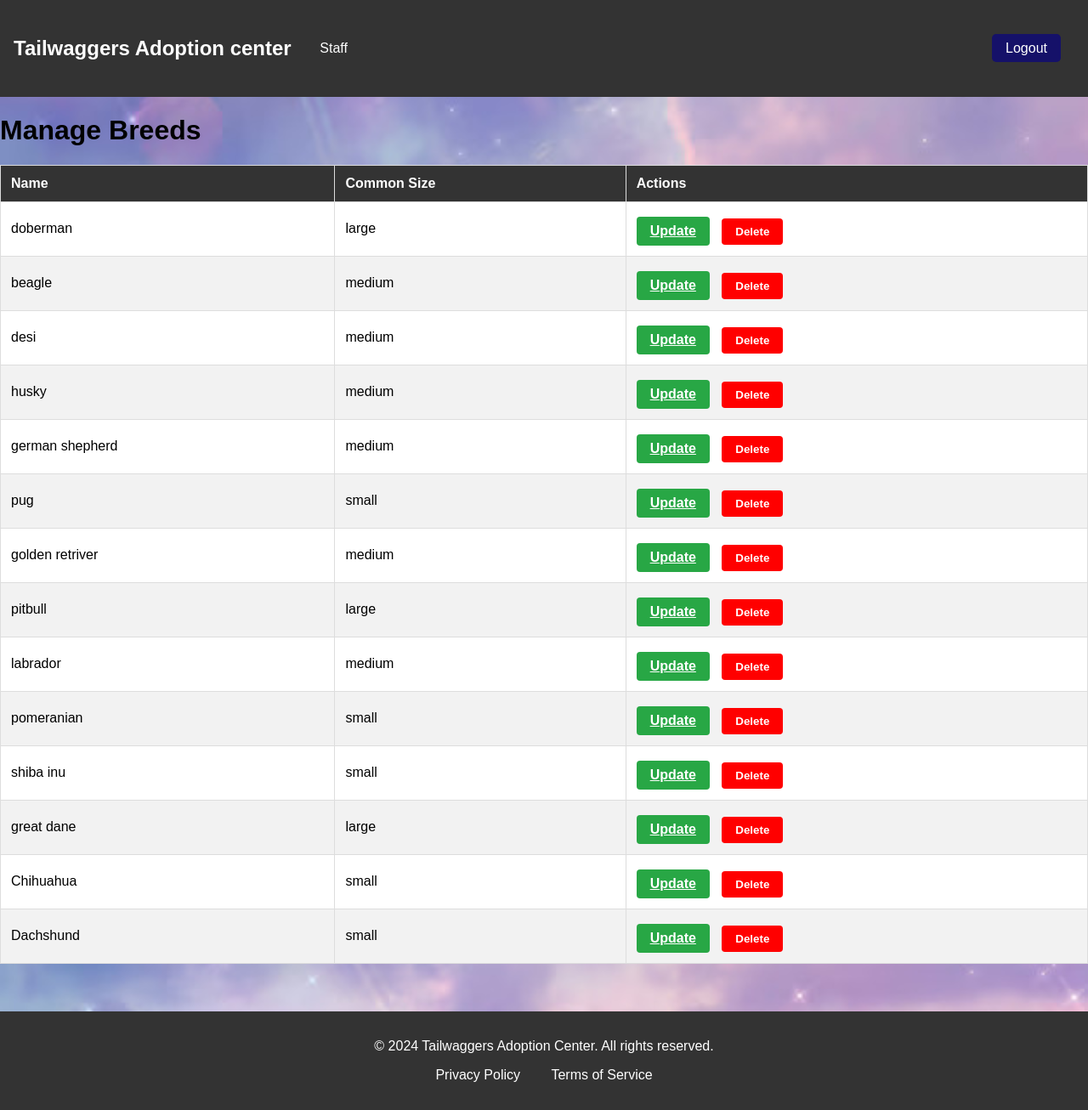
After one commit to vikram-17-code/Pet-Adoption-website, a Django app: page /manage_breeds/ in a window 1280 px wide. The commit adds this page. Shown: the whole page at 85% size. Run offline with Django 4.2, Linux system fonts and the light colour scheme; a user stored in the database is signed in; data comes from the database, SQL or seed files in the repository; both versions use the stored data as it was after the commit.

Commit message:
"Added new page for managing breeds" "added new functions in views.py for managing breeds" "add newbreed, updatebreed, deletebreed, managebreeds"

```diff
--- a/static/style.css
+++ b/static/style.css
@@ -80,21 +80,21 @@ nav ul li a { color: #fff; text-decoration: none; }
      text-decoration: none; border-radius: 5px; margin-top: 1rem; }
 
 /* add new pet  page*/
-.add_pet { max-width: 800px; margin: 2rem auto; padding: 2rem;
+.add_pet_breed { max-width: 800px; margin: 2rem auto; padding: 2rem;
       background-color: #fff; border-radius: 5px; box-shadow: 0 0 10px rgba(0, 0, 0, 0.1); }
-.add_pet h2 { text-align: center; color: #333; margin-bottom: 1rem; }
-.add_pet form { display: grid; grid-template-columns: auto 1fr; gap: 1rem; align-items: center; }
-.add_pet form label { text-align: right; font-weight: bold; padding-right: 1rem; }
-.add_pet form input, .add_pet form select, .add_pet form textarea { padding: 0.75rem; border: 1px solid #ccc;
+.add_pet_breed h2 { text-align: center; color: #333; margin-bottom: 1rem; }
+.add_pet_breed form { display: grid; grid-template-columns: auto 1fr; gap: 1rem; align-items: center; }
+.add_pet_breed form label { text-align: right; font-weight: bold; padding-right: 1rem; }
+.add_pet_breed form input, .add_pet_breed form select, .add_pet_breed form textarea { padding: 0.75rem; border: 1px solid #ccc;
       border-radius: 5px; font-size: 1rem; width: 100%; box-sizing: border-box;
        /* Ensure padding and border are included in the element's total width and height */ }
-.add_pet form button { padding: 0.75rem; border: none; border-radius: 5px; font-size: 1rem;
+.add_pet_breed form button { padding: 0.75rem; border: none; border-radius: 5px; font-size: 1rem;
       background-color: #28a745; color: #fff; cursor: pointer; transition: background-color 0.3s ease;
       grid-column: span 2;justify-self: center; }
-.add_pet form input[type="checkbox"] { width: auto;margin-left: 0; }
-.add_pet form textarea { resize: vertical;  height: 100px;  }
-.add_pet form .short-input { max-width: 300px;}
-.add_pet form button:hover { background-color: #218838; }
+.add_pet_breed form input[type="checkbox"] { width: auto;margin-left: 0; }
+.add_pet_breed form textarea { resize: vertical;  height: 100px;  }
+.add_pet_breed form .short-input { max-width: 300px;}
+.add_pet_breed form button:hover { background-color: #218838; }
 
 
 /* manage pets page*/
--- a/webpage/templates/add_pet.html
+++ b/webpage/templates/add_pet.html
@@ -1,7 +1,7 @@
 {% extends 'base.html'%}
 
 {% block content%}
-<div id="add_pet" class="add_pet">
+<div id="add_pet_breed" class="add_pet_breed">
     <h2>Add new Pets</h2>
         <form method="POST" action="{%url 'add_pet'%}" enctype="multipart/form-data"> {% csrf_token %}
             {{form.as_p}}
--- /dev/null
+++ b/webpage/templates/manage_breeds.html
@@ -0,0 +1,31 @@
+{% extends 'base.html' %}
+
+{% block content %}
+    <h1>Manage Breeds</h1>
+    <table>
+        <thead>
+            <tr>
+                <th>Name</th>
+                <th>Common Size</th>
+                <th>Actions</th>
+            </tr>
+        </thead>
+        <tbody>
+            {% for breed in breeds %}
+            <tr>
+                <td>{{ breed.name }}</td>
+                <td>{{ breed.size }}</td>
+                <td>
+                    <a href="{% url 'update_breed' breed.pk %}" class="update-btn">Update</a>
+                    <form method="POST" action="{% url 'delete_breed' breed.pk %}" style="display:inline;">
+                        {% csrf_token %}
+                        <button type="submit" class="delete-btn">Delete</button>
+                    </form>
+                </td>
+            </tr>
+            {% endfor %}
+        </tbody>
+    </table>
+</section>
+<br><br>
+{% endblock %}
--- a/webpage/templates/staff_nav.html
+++ b/webpage/templates/staff_nav.html
@@ -10,7 +10,10 @@
             <div class="dropdown-content">
                 <a href="{% url 'add_pet' %}">Add pets</a>
                 <a href="{% url 'manage_pets' %}">Manage Pets</a>
+                <a href="{% url 'add_breed' %}">Add Breed</a>
+                <a href="{% url 'manage_breeds' %}">Manage Breeds</a>
                 <a href="{% url 'manage_adoptions' %}">Manage Adoptions</a>
+                <a href="{% url 'generate_report' %}">Generate Report</a>
                 <a href="{% url 'profile' %}">Profile</a>
 
                 </div>
--- a/webpage/urls.py
+++ b/webpage/urls.py
@@ -13,10 +13,14 @@ urlpatterns = [
    path('user_info/',views.user_info, name="user_info"),
    path('staff_login/',views.staff_login, name="staff_login"),
    path('add_pet/',views.add_pet, name="add_pet"),
+   path('add_breed/', views.add_breed, name='add_breed'),
    path('pet/<int:pk>',views.Pet_detail, name="petP"),
    path('breed/<str:bre>',views.breed_detail, name="breed_Page"),
    path('manage_pets',views.manage_pets, name="manage_pets"),
    path('update_pet/<int:pk>/', views.update_pet, name="update_pet"),
+   path('manage_breeds/', views.manage_breeds, name='manage_breeds'),
+   path('update_breed/<int:pk>/', views.update_breed, name='update_breed'),
+   path('delete_breed/<int:pk>/', views.delete_breed, name='delete_breed'),
    path('breed_recommendation/',views.breed_recommendation, name="breed_recommendation"),
    path('adopt_pet/<int:pk>/',views.adopt_pet, name="adopt_pet"),
    path('manage_adoptions/', views.manage_adoptions, name='manage_adoptions'),
@@ -25,4 +29,5 @@ urlpatterns = [
    path('payment/', views.payment, name='payment'),
    path('search/', views.search_pets, name='search_pets'),
    path('generate_report/', views.generate_report, name='generate_report'),
+
 ]
--- a/webpage/views.py
+++ b/webpage/views.py
@@ -5,7 +5,7 @@ from django.contrib.auth import authenticate, login, logout
 from django.contrib import messages
 from django.contrib.auth.models import User
 from django.contrib.auth.forms import UserCreationForm
-from .forms import SignUpForm, UpdateUserForm,ChangePasswordForm, UpdateUserInfo ,AddPetForm ,UpdatePetForm ,BreedRecommendationForm ,AdoptionForm ,PaymentForm ,SearchForm ,ReportForm
+from .forms import SignUpForm, UpdateUserForm,ChangePasswordForm, UpdateUserInfo ,AddPetForm ,UpdatePetForm ,BreedRecommendationForm ,AdoptionForm ,PaymentForm ,SearchForm ,ReportForm ,AddBreedForm
 from django import forms
 from django.contrib.auth.decorators import permission_required,login_required, user_passes_test
 from django.utils import timezone
@@ -377,3 +377,52 @@ def generate_report(request):
         }
 
     return render(request, "generate_report.html", {"report_form": report_form, "report_data": report_data})
+
+
+@user_passes_test(lambda u: u.is_staff)
+def add_breed(request):
+    if request.method == 'POST':
+        form = AddBreedForm(request.POST)
+        if form.is_valid():
+            form.save()
+            messages.success(request, 'Breed added successfully!')
+            return redirect('manage_breeds')
+        else:
+            messages.error(request, 'Please correct the errors below.')
+    else:
+        form = AddBreedForm()
+
+    return render(request, 'add_breed.html', {'form': form})
+
+
+@user_passes_test(lambda u: u.is_staff)
+def manage_breeds(request):
+    breeds = breed.objects.all()
+    return render(request, 'manage_breeds.html', {'breeds': breeds,})
+
+
+
+@user_passes_test(lambda u: u.is_staff)
+def update_breed(request, pk):
+    breed_instance = get_object_or_404(breed, pk=pk)
+    if request.method == 'POST':
+        form = AddBreedForm(request.POST, instance=breed_instance)
+        if form.is_valid():
+            form.save()
+            messages.success(request, 'Breed updated successfully!')
+            return redirect('manage_breeds')
+        else:
+            messages.error(request, 'Please correct the errors below.')
+    else:
+        form = AddBreedForm(instance=breed_instance)
+
+    return render(request, 'update_breed.html', {'form': form, 'breed': breed_instance})
+
+@user_passes_test(lambda u: u.is_staff)
+def delete_breed(request, pk):
+    breed = get_object_or_404(breed, pk=pk)
+    if request.method == 'POST':
+        breed.delete()
+        messages.success(request, 'Breed deleted successfully!')
+        return redirect('manage_breeds')
+    return render(request, 'manage_breeds.html')
```
Also changed, not shown: webpage/forms.py (+16 -0 lines), webpage/templates/add_breed.html (added, +14 -0 lines), webpage/templates/nav_bar.html (+0 -12 lines), webpage/templates/staff_home.html (+7 -0 lines), webpage/templates/update_breed.html (added, +14 -0 lines), db.sqlite3, 1 other file.
